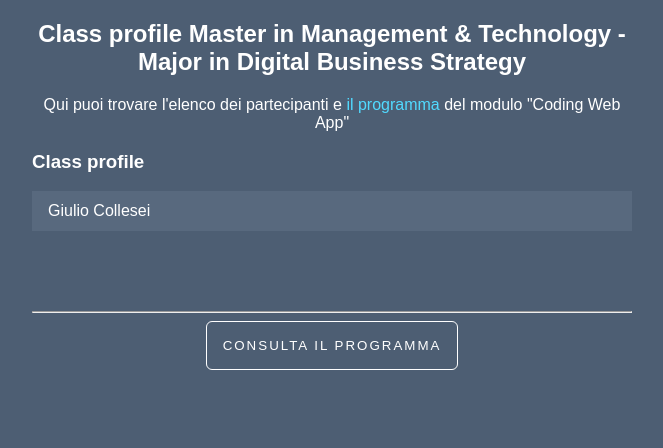
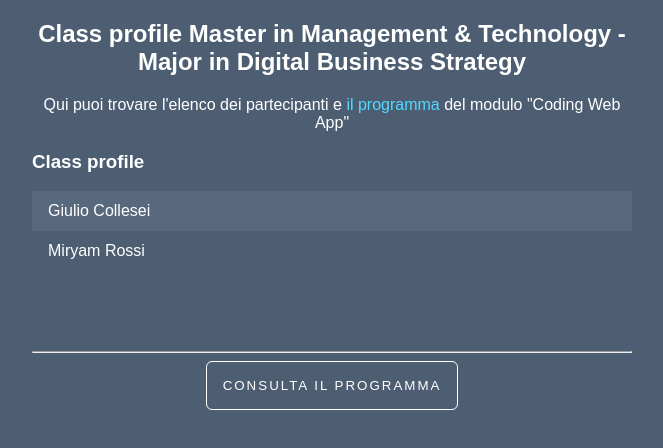
Before and after one commit to Edivoice/coding-webapp, a plain HTML site: page index.html in a window 1280 px wide. Shown: the whole page, without its empty margins (308-971 px from the left). Drawn offline with Linux system fonts and the light colour scheme.

Commit message:
Update index.html

```diff
--- a/index.html
+++ b/index.html
@@ -21,6 +21,7 @@
         <h3>Class profile</h3>
         <ul>
           <li>Giulio Collesei</li>
+          <li>Miryam Rossi</li>
         </ul>
       </div>
       <hr />
```
